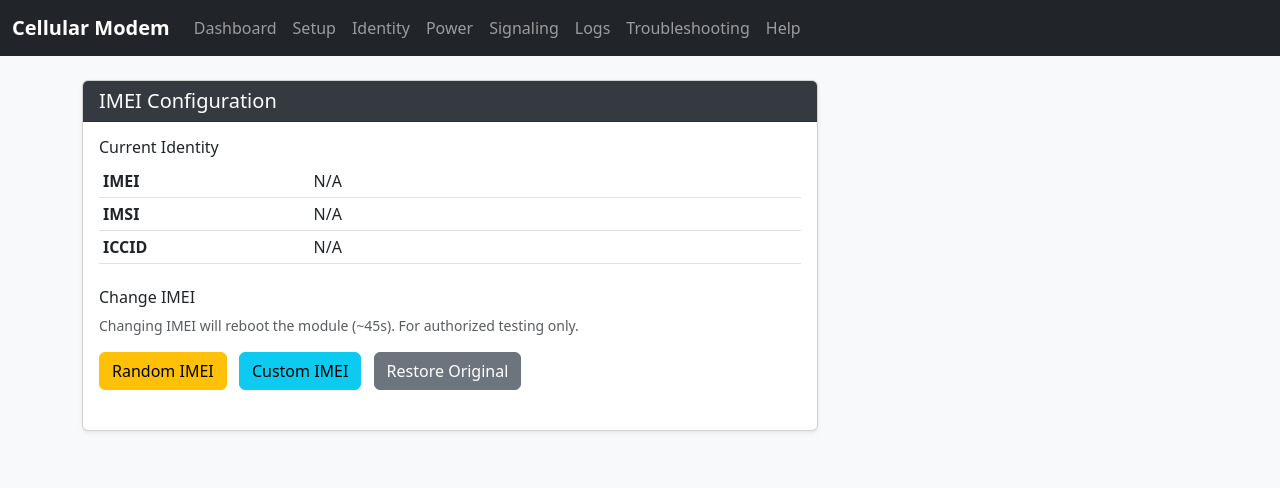
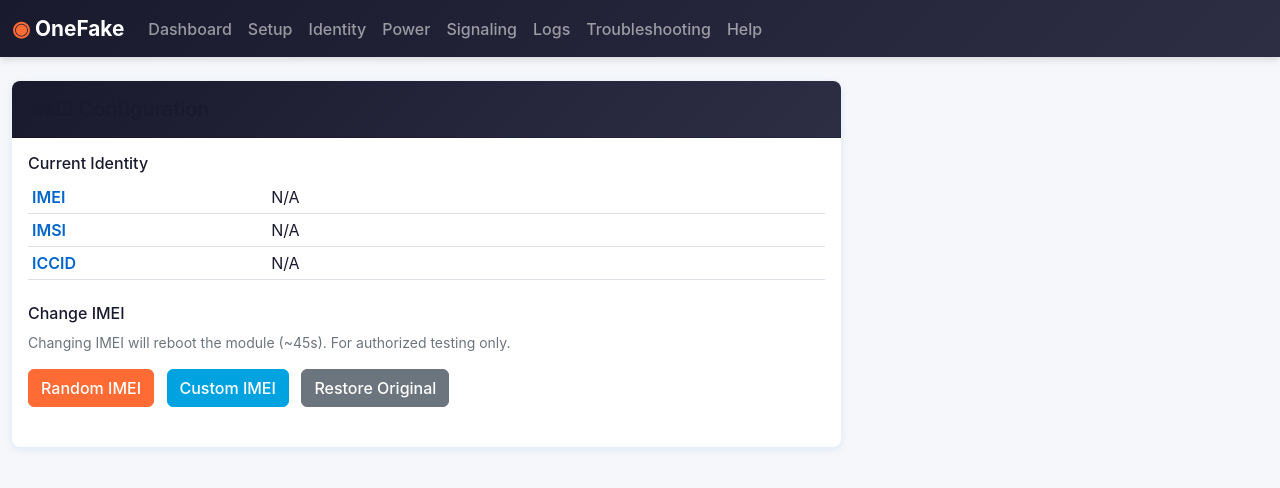
Before and after one commit to yoavs-ol/pi-cellular-webapp, a Flask app: page /identity in a window 1280 px wide. Shown: the top 488 px of the page. Run offline with Flask 3, Linux system fonts and the light colour scheme.

Commit message:
feat: Apply OneLayer branding and rename to OneFake
- Updated brand name to 'OneFake' throughout UI
- Applied OneLayer color scheme:
  * Primary: #0066CC (OneLayer blue)
  * Secondary: #00A3E0 (light blue)
  * Accent: #FF6B35 (orange)
  * Dark: #1A1A2E
- Enhanced UI with:
  * Gradient backgrounds on navbar and cards
  * Modern button styling with hover effects
  * Custom CSS variables for consistent theming
  * Improved spacing and typography
  * Enhanced modal and card styling
- Professional look matching OneLayer corporate identity

```diff
--- a/pi-cellular-webapp/app/static/css/style.css
+++ b/pi-cellular-webapp/app/static/css/style.css
@@ -1,18 +1,47 @@
+:root {
+    --onelayer-primary: #0066CC;
+    --onelayer-secondary: #00A3E0;
+    --onelayer-accent: #FF6B35;
+    --onelayer-dark: #1A1A2E;
+    --onelayer-light: #F5F7FA;
+    --onelayer-success: #28A745;
+    --onelayer-danger: #DC3545;
+    --onelayer-warning: #FFC107;
+}
+
 body {
-    background-color: #f8f9fa;
+    background-color: var(--onelayer-light);
+    font-family: -apple-system, BlinkMacSystemFont, 'Segoe UI', Roboto, 'Helvetica Neue', Arial, sans-serif;
 }
 
 .navbar-brand {
-    font-weight: bold;
+    font-weight: 700;
+    font-size: 1.3rem;
+    color: #fff !important;
+}
+
+.navbar-brand::before {
+    content: "◉ ";
+    color: var(--onelayer-accent);
 }
 
 .card {
-    box-shadow: 0 0.125rem 0.25rem rgba(0, 0, 0, 0.075);
+    box-shadow: 0 0.125rem 0.5rem rgba(0, 102, 204, 0.1);
+    border: none;
+    border-radius: 8px;
+    transition: box-shadow 0.3s ease;
+}
+
+.card:hover {
+    box-shadow: 0 0.25rem 1rem rgba(0, 102, 204, 0.15);
 }
 
 .card-header {
-    background-color: #343a40;
+    background: linear-gradient(135deg, var(--onelayer-dark) 0%, #2D2D44 100%);
     color: white;
+    font-weight: 600;
+    border-radius: 8px 8px 0 0 !important;
+    padding: 1rem 1.25rem;
 }
 
 .table {
@@ -21,32 +50,164 @@ body {
 
 .table th {
     width: 30%;
+    color: var(--onelayer-primary);
+    font-weight: 600;
+    border-top: none;
+}
+
+.table td {
+    color: var(--onelayer-dark);
 }
 
 .alert {
     margin-bottom: 0;
+    border-radius: 6px;
+    border: none;
+}
+
+.alert-success {
+    background-color: #d4edda;
+    color: #155724;
+}
+
+.alert-danger {
+    background-color: #f8d7da;
+    color: #721c24;
+}
+
+.alert-warning {
+    background-color: #fff3cd;
+    color: #856404;
+}
+
+.alert-info {
+    background-color: #d1ecf1;
+    color: #0c5460;
 }
 
 code {
-    background-color: #e9ecef;
+    background-color: var(--onelayer-light);
     padding: 0.2rem 0.4rem;
     border-radius: 3px;
+    color: var(--onelayer-primary);
+    font-size: 0.9em;
 }
 
 .btn {
     margin-right: 0.5rem;
+    border-radius: 6px;
+    font-weight: 500;
+    transition: all 0.3s ease;
+}
+
+.btn-primary {
+    background-color: var(--onelayer-primary);
+    border-color: var(--onelayer-primary);
+}
+
+.btn-primary:hover {
+    background-color: #0052A3;
+    border-color: #0052A3;
+    transform: translateY(-1px);
+}
+
+.btn-warning {
+    background-color: var(--onelayer-accent);
+    border-color: var(--onelayer-accent);
+    color: white;
+}
+
+.btn-warning:hover {
+    background-color: #E55A2B;
+    border-color: #E55A2B;
+    color: white;
+    transform: translateY(-1px);
+}
+
+.btn-danger {
+    background-color: var(--onelayer-danger);
+    border-color: var(--onelayer-danger);
+}
+
+.btn-danger:hover {
+    background-color: #BD2130;
+    border-color: #BD2130;
+    transform: translateY(-1px);
+}
+
+.btn-secondary {
+    background-color: #6C757D;
+    border-color: #6C757D;
+}
+
+.btn-secondary:hover {
+    background-color: #5A6268;
+    border-color: #5A6268;
+    transform: translateY(-1px);
+}
+
+.btn-info {
+    background-color: var(--onelayer-secondary);
+    border-color: var(--onelayer-secondary);
+    color: white;
+}
+
+.btn-info:hover {
+    background-color: #008AB8;
+    border-color: #008AB8;
+    color: white;
+    transform: translateY(-1px);
 }
 
 .modal-header {
-    background-color: #343a40;
+    background: linear-gradient(135deg, var(--onelayer-dark) 0%, #2D2D44 100%);
     color: white;
+    border-radius: 8px 8px 0 0;
+}
+
+.modal-content {
+    border-radius: 8px;
+    border: none;
+    box-shadow: 0 0.5rem 2rem rgba(0, 0, 0, 0.2);
 }
 
 .accordion-button:not(.collapsed) {
-    background-color: #e7f1ff;
-    color: #0c63e4;
+    background-color: rgba(0, 102, 204, 0.1);
+    color: var(--onelayer-primary);
+}
+
+.accordion-item {
+    border: 1px solid rgba(0, 102, 204, 0.2);
+    margin-bottom: 0.5rem;
+    border-radius: 6px !important;
 }
 
 #result {
     margin-top: 1rem;
 }
+
+.navbar {
+    background: linear-gradient(135deg, var(--onelayer-dark) 0%, #2D2D44 100%) !important;
+    box-shadow: 0 2px 8px rgba(0, 0, 0, 0.15);
+}
+
+.nav-link {
+    font-weight: 500;
+    transition: color 0.3s ease;
+}
+
+.nav-link:hover {
+    color: var(--onelayer-secondary) !important;
+}
+
+h2, h5, h6 {
+    color: var(--onelayer-dark);
+}
+
+.text-muted {
+    color: #6C757D !important;
+}
+
+.container {
+    max-width: 1400px;
+}
--- a/pi-cellular-webapp/app/templates/base.html
+++ b/pi-cellular-webapp/app/templates/base.html
@@ -3,14 +3,14 @@
 <head>
     <meta charset="UTF-8">
     <meta name="viewport" content="width=device-width, initial-scale=1.0">
-    <title>Cellular Modem Config</title>
+    <title>OneFake - Cellular Configuration</title>
     <link href="https://cdn.jsdelivr.net/npm/bootstrap@5.3.0/dist/css/bootstrap.min.css" rel="stylesheet">
     <link href="/static/css/style.css" rel="stylesheet">
 </head>
 <body>
     <nav class="navbar navbar-expand-lg navbar-dark bg-dark">
         <div class="container-fluid">
-            <a class="navbar-brand" href="/">Cellular Modem</a>
+            <a class="navbar-brand" href="/">OneFake</a>
             <button class="navbar-toggler" type="button" data-bs-toggle="collapse" data-bs-target="#navbarNav">
                 <span class="navbar-toggler-icon"></span>
             </button>
```
Also changed, not shown: pi-cellular-webapp/README.md, 1 other file.
